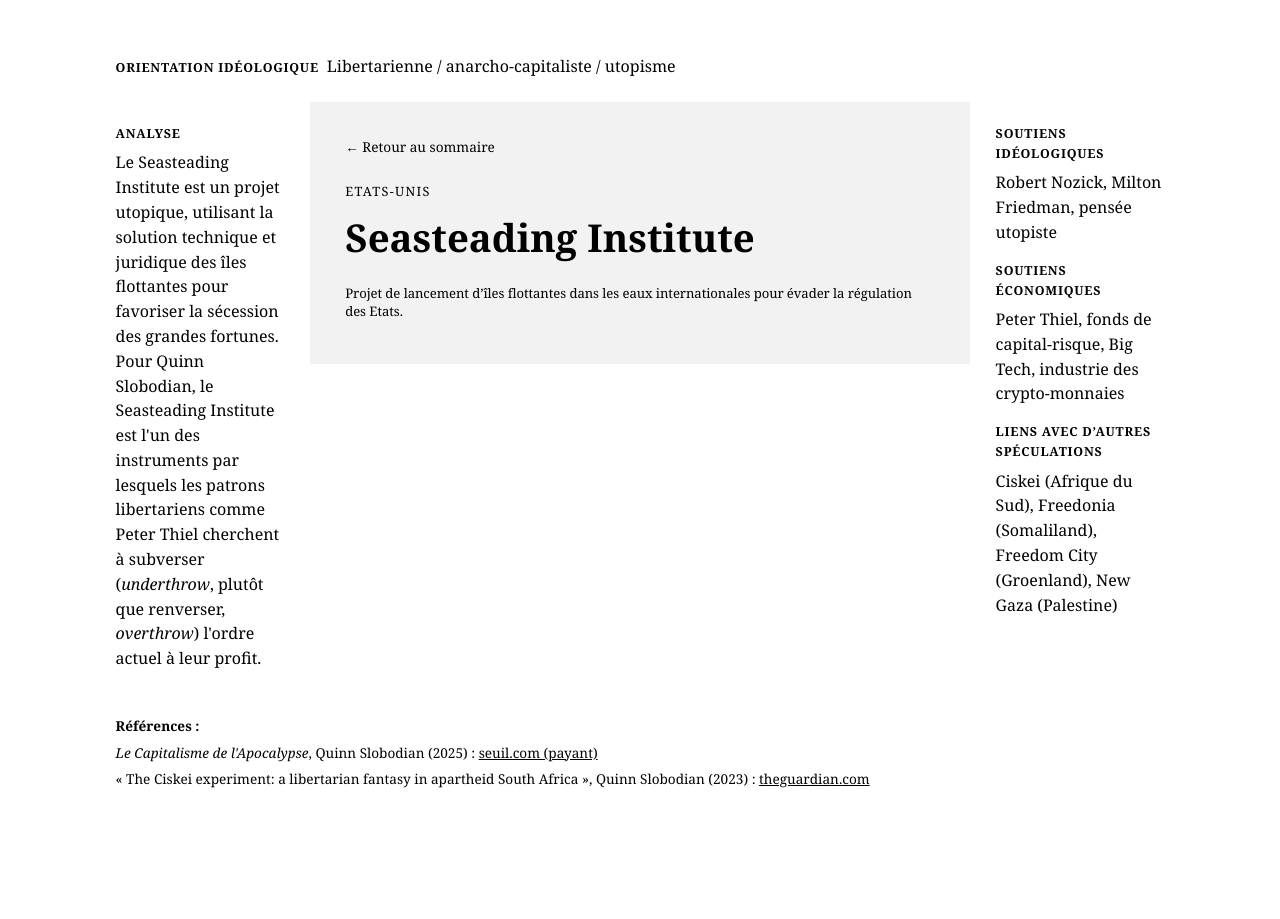
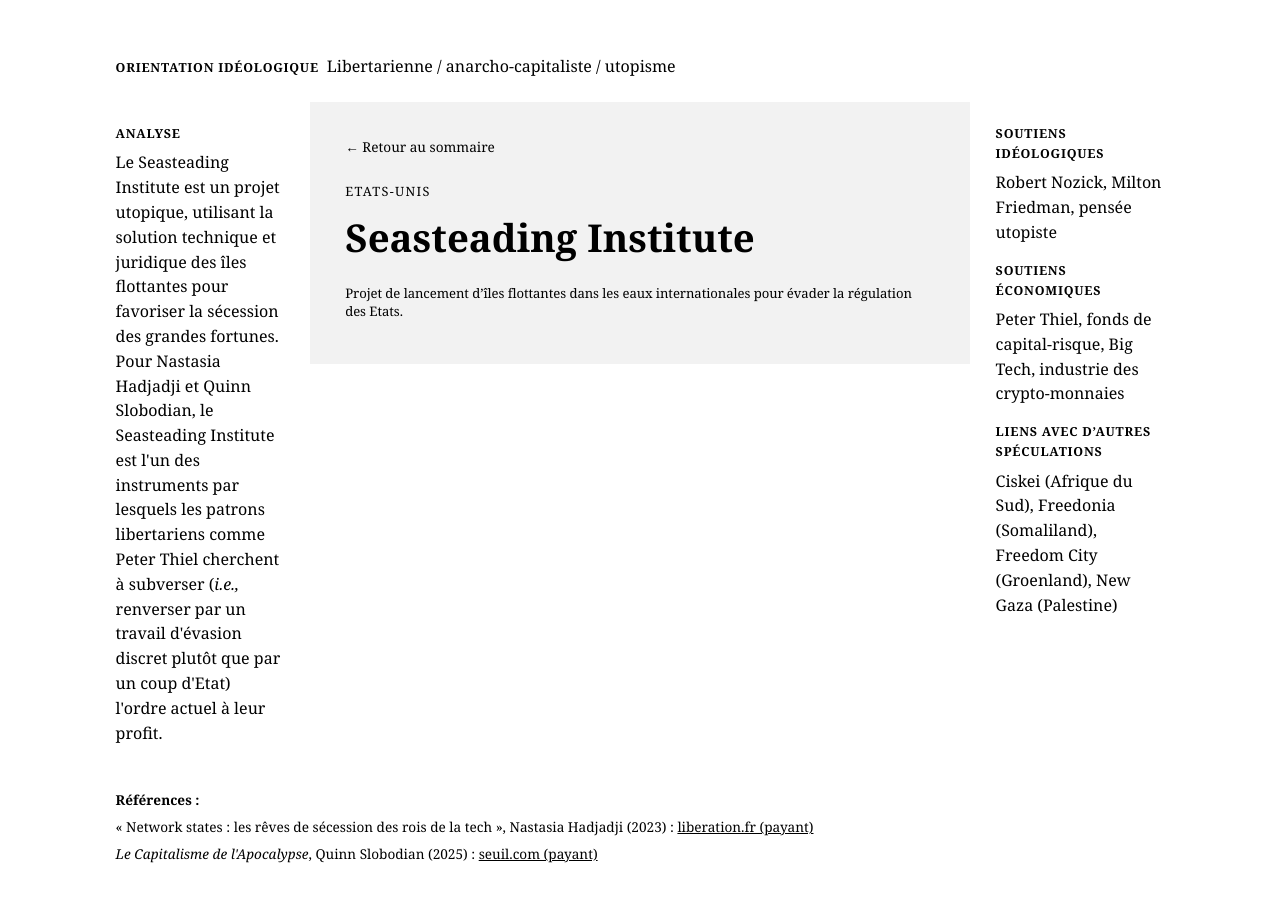
Before and after one commit to encycloreac/encycloreac.github.io, a Jekyll site: the page built from _entries/seasteading-institute.md, in a window 1280 px wide. Built offline with Jekyll 4.4.1, drawn with Linux system fonts in a browser that asks for light colours.

Commit message:
Update seasteading-institute.md

```diff
--- a/_entries/seasteading-institute.md
+++ b/_entries/seasteading-institute.md
@@ -2,16 +2,16 @@
 title: "Seasteading Institute"
 zone: "Etats-Unis"
 orientation: "Libertarienne / anarcho-capitaliste / utopisme"
-analyse: "Le Seasteading Institute est un projet utopique, utilisant la solution technique et juridique des îles flottantes pour favoriser la sécession des grandes fortunes. Pour Quinn Slobodian, le Seasteading Institute est l'un des instruments par lesquels les patrons libertariens comme Peter Thiel cherchent à subverser (<em>underthrow</em>, plutôt que renverser, <em>overthrow</em>) l'ordre actuel à leur profit."
+analyse: "Le Seasteading Institute est un projet utopique, utilisant la solution technique et juridique des îles flottantes pour favoriser la sécession des grandes fortunes. Pour Nastasia Hadjadji et Quinn Slobodian, le Seasteading Institute est l'un des instruments par lesquels les patrons libertariens comme Peter Thiel cherchent à subverser (<em>i.e.,</em> renverser par un travail d'évasion discret plutôt que par un coup d'Etat) l'ordre actuel à leur profit."
 soutiens_ideologiques: "Robert Nozick, Milton Friedman, pensée utopiste"
 soutiens_economiques: "Peter Thiel, fonds de capital-risque, Big Tech, industrie des crypto-monnaies"
 liens_autres: "Ciskei (Afrique du Sud), Freedonia (Somaliland), Freedom City (Groenland), New Gaza (Palestine)"
 references:
+  - texte: "« Network states : les rêves de sécession des rois de la tech », Nastasia Hadjadji (2023)"
+    url: "https://www.liberation.fr/idees-et-debats/network-states-quand-les-rois-de-la-tech-libertariens-revent-de-faire-secession-20250528_ACDXAWL5FZATLLLYID2PS67PWY/"
+    label: "liberation.fr (payant)"
   - texte: "<em>Le Capitalisme de l'Apocalypse</em>, Quinn Slobodian (2025)"
     url: "https://www.seuil.com/ouvrage/le-capitalisme-de-l-apocalypse-quinn-slobodian/9782021451405"
     label: "seuil.com (payant)"
-  - texte: "« The Ciskei experiment: a libertarian fantasy in apartheid South Africa », Quinn Slobodian (2023)"
-    url: "https://www.theguardian.com/news/2023/mar/23/the-ciskei-experiment-a-libertarian-fantasy-in-apartheid-south-africa"
-    label: "theguardian.com"
 ---
 Projet de lancement d'îles flottantes dans les eaux internationales pour évader la régulation des Etats.
```
